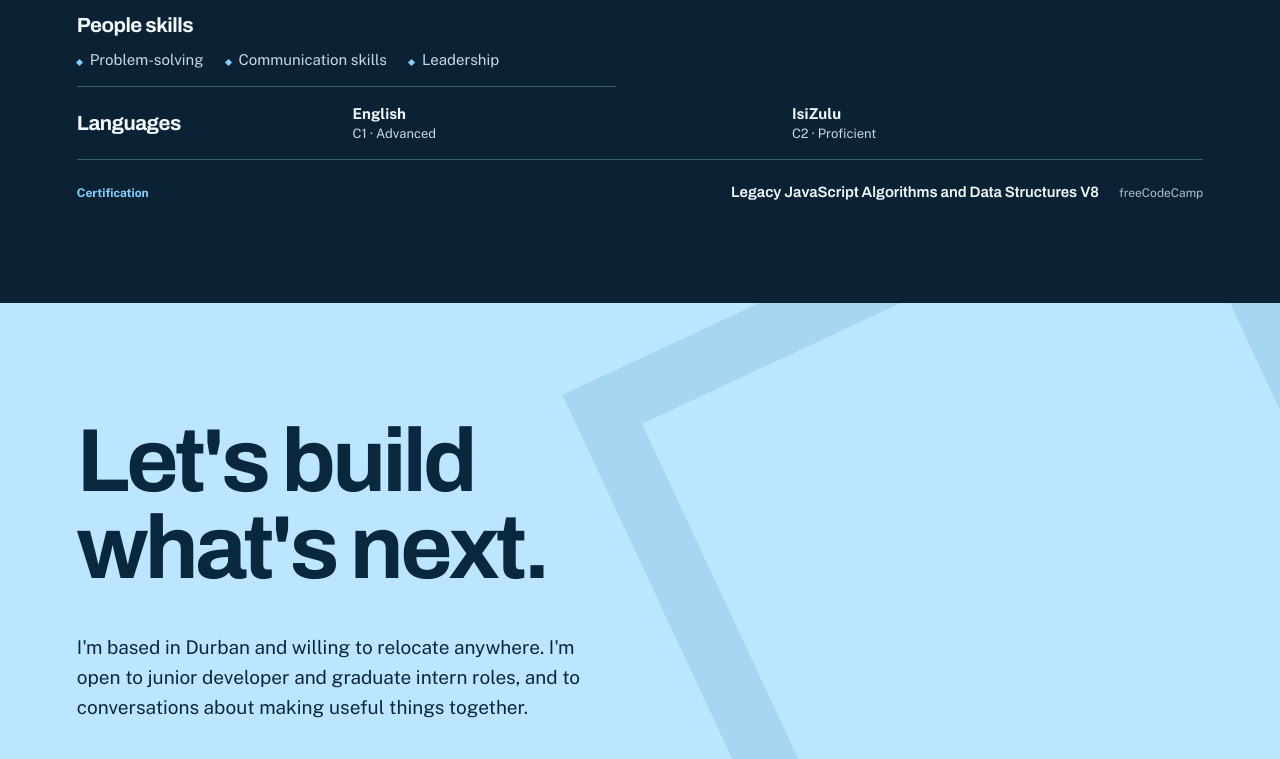
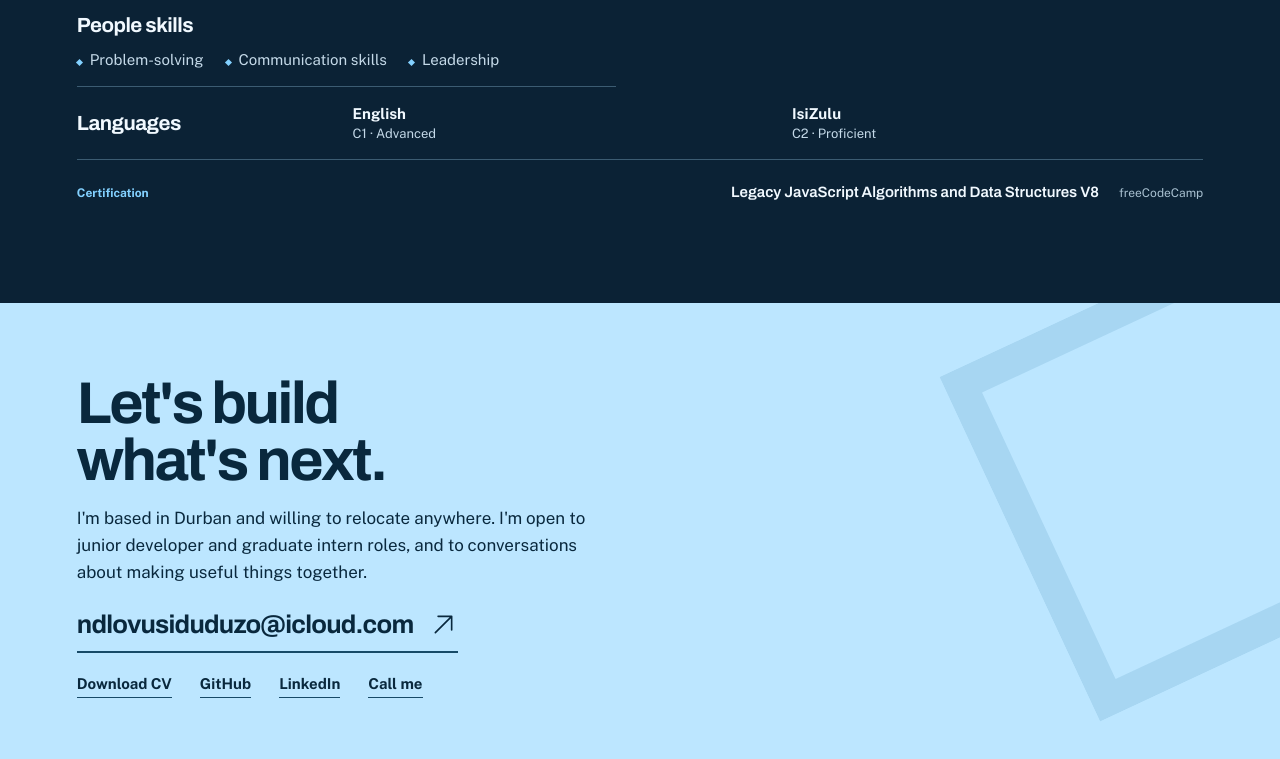
Before and after one commit to SduNdlovu/portfolio, a React app: page / in a window 1280 px wide. Shown: the part 4081-4840 px from the top of the page. Built offline with nearby package versions, Linux system fonts and the light colour scheme.

Commit message:
Shrink the contact section so it no longer fills the screen.
Co-authored-by: Cursor <cursoragent@cursor.com>

```diff
--- a/styles.css
+++ b/styles.css
@@ -314,3 +314,9 @@ footer{display:flex;justify-content:space-between;gap:25px;padding:30px clamp(24
   .project-stage.is-reel-change::before{animation:none!important}
   .button-primary:hover,.button-primary:hover svg,.contact-email:hover,.project-row:hover .row-shot img{transform:none}
 }
+.contact{padding:clamp(48px,6vw,72px) clamp(24px,6vw,110px)}
+.contact h2{font-size:clamp(40px,4.6vw,64px);margin-bottom:16px}
+.contact p{font-size:17px;margin-bottom:24px}
+.contact-email{gap:16px;font-size:clamp(18px,2vw,28px)}
+.contact-links{margin-top:22px}
+.contact-orbit{width:min(32vw,380px);border-width:32px;top:-24px}
```
